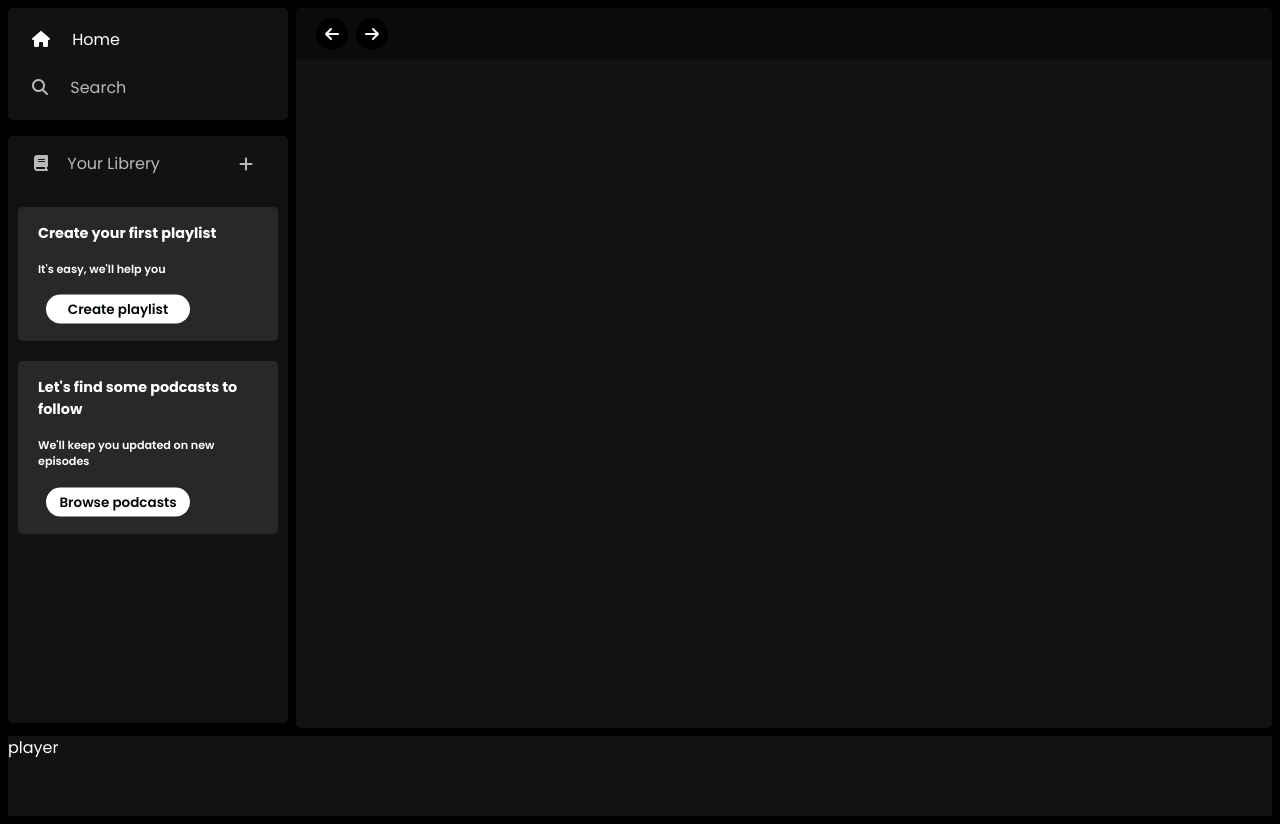
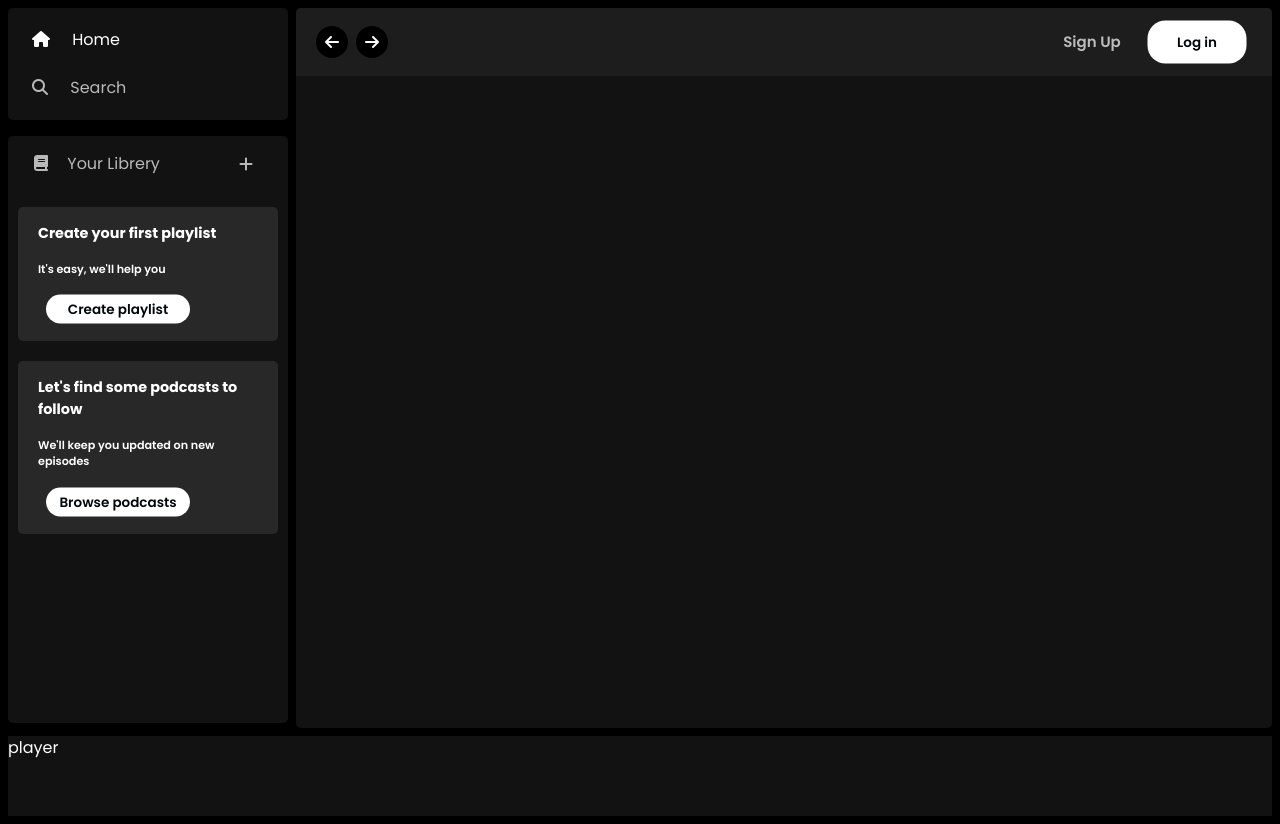
Before and after one commit to javac2001/SPOTIFY_UI_CLONE, a plain HTML site: page index.html in a window 1280 px wide. Drawn offline with nearby package versions, Linux system fonts and the light colour scheme.

Commit message:
STAGE_5=>Navbar

```diff
--- a/index.html
+++ b/index.html
@@ -86,10 +86,12 @@
                     </div>
                 </div>
                 <!-- User Account -->
-                <div class="loginSignup">
-
+                <div class="loginSignup d-flex justify-content-center align-items-center">
+                    <span class="customButton signUpButton">Sign Up</span>
+                    <span class="customButton loginButton">Log in</span>
                 </div>
             </header>
+            <!-- Cards -->
         </div>
         <!-- PLAYER -->
         <div class="player">player</div>
--- a/style/style.css
+++ b/style/style.css
@@ -8,7 +8,7 @@
     --text-color:#ffffff;
     --button-background-color:#ffffff;
     --button-text-color:#000609;
-    --sticky-nav-backgroung:#0c0a0a;
+    --sticky-nav-backgroung:#1e1d1d;
     --play-background-color:#1ed760;
     --background-color:#121212;
     --box-primary-color:#282828;
@@ -180,7 +180,21 @@ body{
     border-radius: 50%;
     cursor: pointer;
 }
-
+.signUpButton{
+    transform: scale(1);
+    background-color: transparent;
+    color: var(--text-color);
+    width: 100px;
+    opacity: 0.7;
+}
+.signUpButton:hover{
+    opacity: 1;
+}
+.loginButton{
+    height: 48px;
+    width: 110px;
+    padding: 8px 32px;
+}
 /* -------------- Music Player --------------*/
 .player{
     grid-column: 1 / span 2;
```
